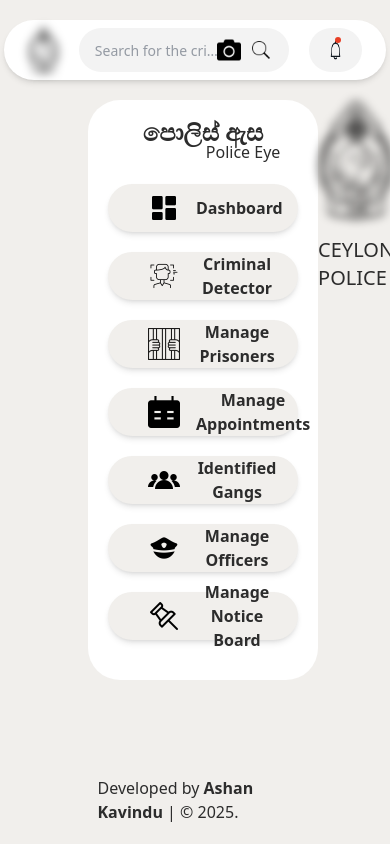
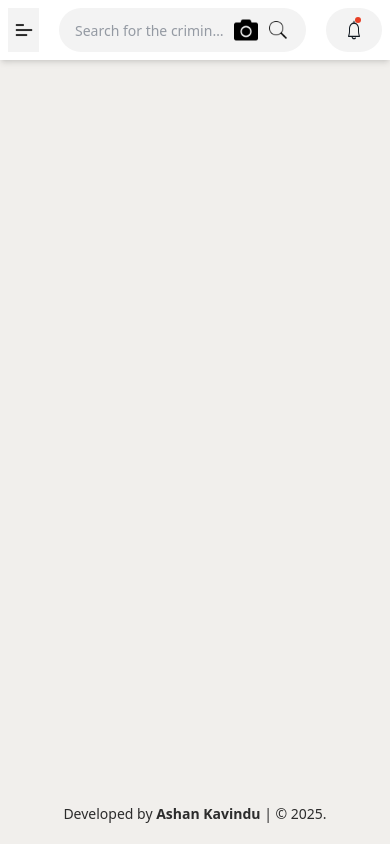
Before and after one commit to Ashan-TUF/PoliceEye, a React (Vite) app: page /home in a window 390 px wide. Built offline with nearby package versions, Linux system fonts and the light colour scheme.

Commit message:
update header

```diff
--- a/src/components/headerView.tsx
+++ b/src/components/headerView.tsx
@@ -1,13 +1,22 @@
 import sriLankaLogo from "../../src/assets/images/sriLnkaPoliceLogo.png";
 import searchIcon from "../../src/assets/icons/search.png";
 import cameraIcon from "../../src/assets/icons/camera.png";
+import menuIcon from "../assets/icons/menu.png";
 import BellView from "./bellView";
 
 const HeaderView = () => {
   return (
-    <div className="w-full px-1 lg:px-10 mt-5">
-      <div className="bg-white rounded-full flex justify-between px-6 py-2 shadow-md h-15 gap-5">
-        <div className="flex items-center gap-4 hover:opacity-50 cursor-pointer">
+    <div className="w-full md:px-10 md:mt-5">
+      <div className="bg-white md:rounded-full flex justify-between px-2 md:px-6 py-2 shadow-md h-15 gap-5">
+        <div className="flex items-center justify-center w-10 bg-[#f3f3f3] md:hidden">
+          <img
+            src={menuIcon}
+            alt="menu icon"
+            className="w-5 h-5 hover:opacity-60 cursor-pointer"
+          />
+        </div>
+
+        <div className="items-center gap-4 hover:opacity-50 cursor-pointer hidden md:flex">
           <img
             src={sriLankaLogo}
             alt="Sri Lanka Logo"
--- a/src/ui/homeScreen.tsx
+++ b/src/ui/homeScreen.tsx
@@ -1,23 +1,23 @@
-import sriLankaLogo from "../../src/assets/images/sriLnkaPoliceLogo.png";
+// import sriLankaLogo from "../../src/assets/images/sriLnkaPoliceLogo.png";
 import HeaderView from "../components/headerView";
-import MenuBarView from "../components/menuBarView";
-import dashboardIcon from "../assets/icons/dashboard.png";
-import detectorIcon from "../assets/icons/detector.png";
-import prisonersIcon from "../assets/icons/prisoners.png";
-import appointmentsIcon from "../assets/icons/appointments.png";
-import gangsIcon from "../assets/icons/gangs.png";
-import officerIcon from "../assets/icons/officer.png";
-import noticeIcon from "../assets/icons/notice.png";
-import menuIcon from "../assets/icons/menu.png";
-import profileIcon from "../assets/icons/profile.png";
-import settingIcon from "../assets/icons/setting.png";
-import moonIcon from "../assets/icons/moon.png";
-import logoutIcon from "../assets/icons/logout.png";
+// import MenuBarView from "../components/menuBarView";
+// import dashboardIcon from "../assets/icons/dashboard.png";
+// import detectorIcon from "../assets/icons/detector.png";
+// import prisonersIcon from "../assets/icons/prisoners.png";
+// import appointmentsIcon from "../assets/icons/appointments.png";
+// import gangsIcon from "../assets/icons/gangs.png";
+// import officerIcon from "../assets/icons/officer.png";
+// import noticeIcon from "../assets/icons/notice.png";
+// import menuIcon from "../assets/icons/menu.png";
+// import profileIcon from "../assets/icons/profile.png";
+// import settingIcon from "../assets/icons/setting.png";
+// import moonIcon from "../assets/icons/moon.png";
+// import logoutIcon from "../assets/icons/logout.png";
 const HomeScreen = () => {
   return (
     <div className="w-screen min-h-screen overflow-x-hidden">
-    <HeaderView/>
-      <div className="flex w-full pt-5">
+      <HeaderView />
+      {/* <div className="flex w-full pt-5">
         <div className="bg-white h-fit w-10 ml-2 pt-5 pb-5 top-5 rounded-4xl flex flex-col gap-4 items-center justify-center">
           <img
             src={menuIcon}
@@ -110,8 +110,8 @@ const HomeScreen = () => {
           />
           <p className="text-xl text-[#2C2C2C] mt-4">CEYLON POLICE</p>
         </div>
-      </div>
-      <p className="absolute bottom-5  left-1/2 transform -translate-x-1/2 text-[#2C2C2C]">
+      </div> */}
+      <p className="fixed w-full bottom-5 text-sm text-center text-[#2C2C2C]">
         Developed by <b>Ashan Kavindu</b> | © 2025.
       </p>
     </div>
```
